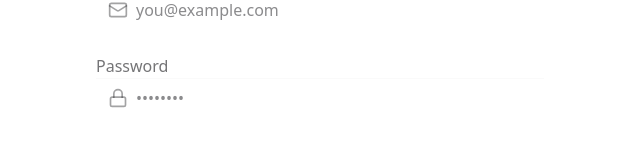
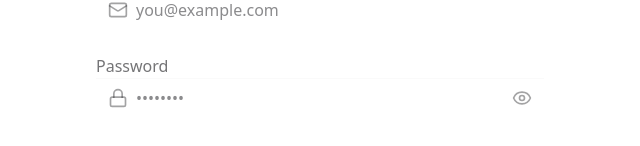
Before and after one commit to anasxyz/chat-app, a React (Vite) app in the folder frontend/: page /signup in a window 1280 px wide. Shown: the part 506-652 px from the top of the page, without its empty margins (0-640 px from the left). Built offline with nearby package versions, Linux system fonts and the light colour scheme; no server answers.

Commit message:
Added hide/show button in password input

```diff
--- a/frontend/src/pages/SignUpPage.jsx
+++ b/frontend/src/pages/SignUpPage.jsx
@@ -1,6 +1,6 @@
 import React, { useState } from 'react';
 import { useAuthStore } from '../store/useAuthStore';
-import { Lock, Mail, MessageSquare, User } from 'lucide-react';
+import { Eye, EyeOff, Lock, Mail, MessageSquare, User } from 'lucide-react';
 
 const SignUpPage = () => {
   const [showPassword, setShowPassword] = useState(false);
@@ -88,6 +88,17 @@ const SignUpPage = () => {
                 value={formData.password}
                 onChange={(e) => setFormData({ ...formData, password: e.target.value })}
               />
+              <button
+                type="button"
+                className="absolute inset-y-0 right-0 pr-3 flex items-center z-20"
+                onClick={() => setShowPassword(!showPassword)}
+              >
+                {showPassword ? (
+                  <EyeOff className="size-5 text-base-content/40" />
+                ) : (
+                  <Eye className="size-5 text-base-content/40" />
+                )}
+              </button>
             </div>
           </div>
         </form>
```
